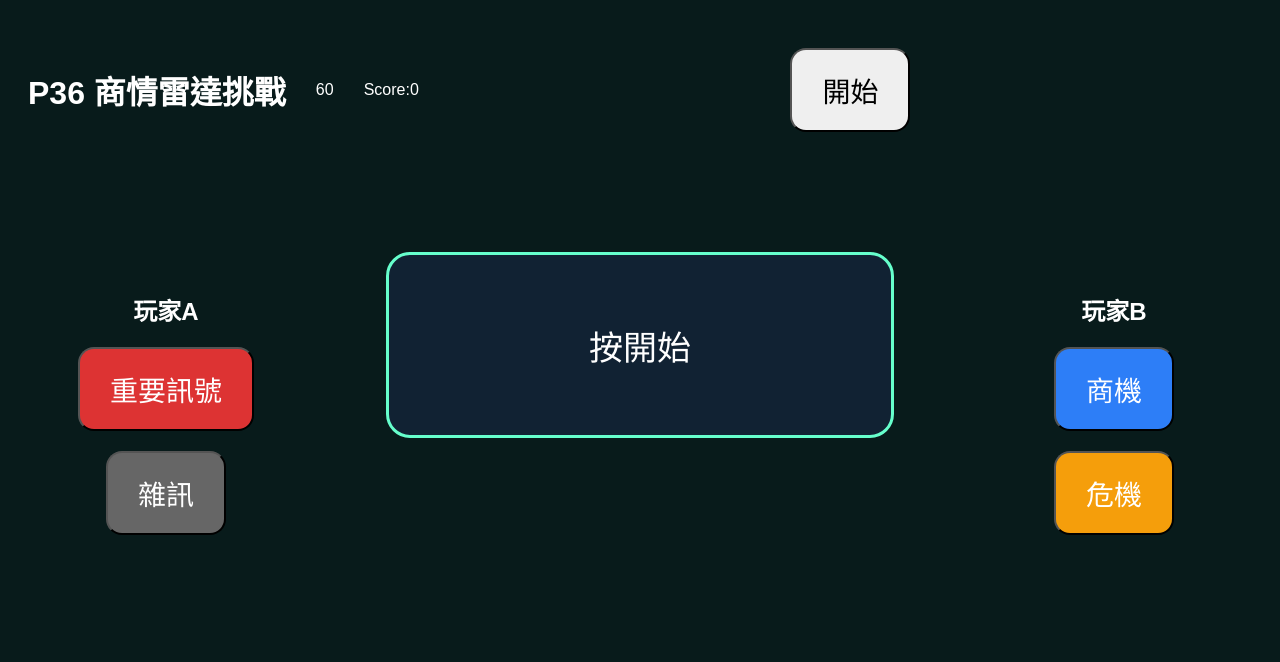
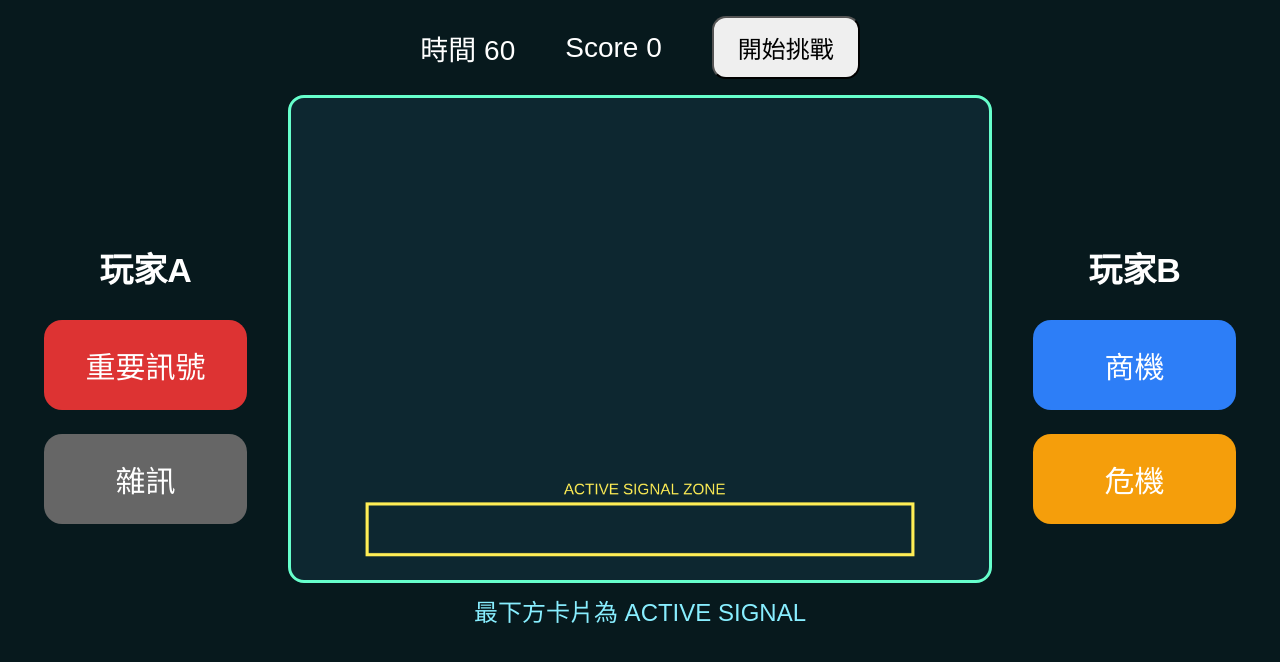
Before and after one commit to bagilu/P36, a plain HTML site: page index.html in a window 1280 px wide. Drawn offline with Linux system fonts and the light colour scheme.

Commit message:
Add files via upload

```diff
--- a/game.js
+++ b/game.js
@@ -1,72 +1,231 @@
+// P36 Arcade v2.1 Signal Conveyor
+// 本版仍先用本地題庫。下一版可改為從 Supabase ViewP36ActiveSignals 讀取。
 
-const signals=[
-{text:'競爭品牌降價20%',importance:'important',impact:'crisis'},
-{text:'環保商品搜尋量上升',importance:'important',impact:'opportunity'},
-{text:'CEO生日上新聞',importance:'noise',impact:'none'},
-{text:'港口罷工導致物流停擺',importance:'important',impact:'crisis'},
-{text:'產品開箱影片爆紅',importance:'important',impact:'opportunity'},
-{text:'粉專新增10個按讚',importance:'noise',impact:'none'}
+const bank = [
+  ['競爭品牌降價20%', 'important', 'crisis'],
+  ['競爭者退出市場', 'important', 'opportunity'],
+  ['回購率下降8%', 'important', 'crisis'],
+  ['環保商品搜尋量上升', 'important', 'opportunity'],
+  ['CEO生日上新聞', 'noise', 'none'],
+  ['粉專新增10個按讚', 'noise', 'none'],
+  ['港口罷工導致物流停擺', 'important', 'crisis'],
+  ['產品開箱影片爆紅', 'important', 'opportunity'],
+  ['AI工具降低營運成本', 'important', 'opportunity'],
+  ['新技術替代現有產品', 'important', 'crisis']
 ];
 
-let current=null;
-let score=0;
-let timer=60;
-let gameRunning=false;
-let awaitingImpact=false;
+const canvas = document.getElementById('gameCanvas');
+const ctx = canvas.getContext('2d');
 
-function randomSignal(){
- current=signals[Math.floor(Math.random()*signals.length)];
- document.getElementById('fallingBox').innerText=current.text;
- awaitingImpact=false;
+let signals = [];
+let score = 0;
+let timer = 60;
+let running = false;
+let spawnMs = 1000;
+let speed = 0.45;
+let lastSpawn = 0;
+let lastT = 0;
+
+const activeLine = 640;
+const activeHeight = 80;
+const bottomLimit = 720;
+
+function makeSignal() {
+  const q = bank[Math.floor(Math.random() * bank.length)];
+  signals.push({
+    text: q[0],
+    importance: q[1],
+    impact: q[2],
+    y: -70,
+    state: 'fall',
+    flash: 0,
+    color: null,
+    awaitImpact: false,
+    alpha: 1
+  });
 }
 
-function startGame(){
-score=0; timer=60; gameRunning=true;
-updateScore();
-randomSignal();
-let t=setInterval(()=>{
- timer--;
- document.getElementById('timer').innerText=timer;
- if(timer<=0){
-  clearInterval(t);
-  gameRunning=false;
-  document.getElementById('status').innerText='遊戲結束';
- }
-},1000);
+function startGame() {
+  signals = [];
+  score = 0;
+  timer = 60;
+  running = true;
+  spawnMs = 1000;
+  speed = 0.45;
+  document.getElementById('timer').innerText = timer;
+  updateScore();
+  lastSpawn = performance.now();
+  lastT = performance.now();
+  requestAnimationFrame(loop);
 
-let speed=4000;
-function loop(){
- if(!gameRunning)return;
- randomSignal();
- speed=Math.max(1800,speed-120);
- setTimeout(loop,speed);
-}
-setTimeout(loop,speed);
+  const clock = setInterval(() => {
+    if (!running) {
+      clearInterval(clock);
+      return;
+    }
+
+    timer--;
+    document.getElementById('timer').innerText = timer;
+
+    if (timer === 40) {
+      spawnMs = 850;
+      speed = 0.65;
+    }
+
+    if (timer === 20) {
+      spawnMs = 650;
+      speed = 0.90;
+    }
+
+    if (timer <= 0) {
+      running = false;
+      clearInterval(clock);
+    }
+  }, 1000);
 }
 
-function judgeImportance(ans){
-if(!gameRunning||!current)return;
-if(ans===current.importance){
- score+=10;
- document.getElementById('status').innerText='第一階段正確';
- if(ans==='important'){awaitingImpact=true; return;}
-}else{
- score-=5;
- document.getElementById('status').innerText='判斷錯誤';
-}
-updateScore();
-randomSignal();
+function activeSignal() {
+  const candidates = signals
+    .filter(s => s.state === 'fall' && s.y < activeLine + activeHeight)
+    .sort((a, b) => b.y - a.y);
+
+  return candidates[0] || null;
 }
 
-function judgeImpact(ans){
-if(!awaitingImpact||!gameRunning)return;
-if(ans===current.impact){score+=10;document.getElementById('status').innerText='商機/危機正確';}
-else {score-=5;document.getElementById('status').innerText='第二階段錯誤';}
-awaitingImpact=false;
-updateScore();
-randomSignal();
+function judgeImportance(ans) {
+  if (!running) return;
+
+  const a = activeSignal();
+  if (!a) return;
+
+  if (ans === a.importance) {
+    if (ans === 'noise') {
+      markSignal(a, true);
+      score += 10;
+      updateScore();
+    } else {
+      a.awaitImpact = true;
+      a.color = '#355d8c';
+    }
+  } else {
+    markSignal(a, false);
+    score -= 5;
+    updateScore();
+  }
 }
 
-function updateScore(){
-document.getElementById('score').innerText='Score:'+score;
+function judgeImpact(ans) {
+  if (!running) return;
+
+  const a = activeSignal();
+  if (!a || !a.awaitImpact) return;
+
+  if (ans === a.impact) {
+    markSignal(a, true);
+    score += 10;
+  } else {
+    markSignal(a, false);
+    score -= 5;
+  }
+
+  updateScore();
 }
+
+function markSignal(signal, ok) {
+  signal.state = 'flash';
+  signal.flash = 1000;
+  signal.color = ok ? '#00ff88' : '#ff3344';
+}
+
+function updateScore() {
+  document.getElementById('score').innerText = 'Score ' + score;
+}
+
+function drawCard(signal, isActive) {
+  ctx.save();
+  ctx.globalAlpha = signal.alpha;
+
+  const x = 170;
+  const w = 760;
+  const h = 64;
+
+  ctx.fillStyle = signal.color || (isActive ? '#1f6f8b' : '#163842');
+  ctx.fillRect(x, signal.y, w, h);
+
+  ctx.strokeStyle = isActive ? '#fff799' : '#66ffcc';
+  ctx.lineWidth = isActive ? 4 : 2;
+  ctx.strokeRect(x, signal.y, w, h);
+
+  if (signal.awaitImpact && signal.state === 'fall') {
+    ctx.fillStyle = '#fff799';
+    ctx.font = '22px Arial';
+    ctx.fillText('等待玩家B判斷', x + 560, signal.y + 42);
+  }
+
+  ctx.fillStyle = 'white';
+  ctx.font = '28px Arial';
+  ctx.fillText(signal.text, x + 30, signal.y + 40);
+
+  ctx.restore();
+}
+
+function loop(timestamp) {
+  if (!running) {
+    render();
+    return;
+  }
+
+  if (timestamp - lastSpawn > spawnMs) {
+    makeSignal();
+    lastSpawn = timestamp;
+  }
+
+  const dt = timestamp - lastT;
+  lastT = timestamp;
+
+  signals.forEach(s => {
+    if (s.state === 'fall') {
+      s.y += speed * dt;
+    }
+
+    if (s.state === 'flash') {
+      s.flash -= dt;
+      s.alpha = Math.max(0, s.flash / 1000);
+      if (s.flash <= 0) {
+        s.remove = true;
+      }
+    }
+
+    if (s.state === 'fall' && s.y > bottomLimit) {
+      markSignal(s, false);
+    }
+  });
+
+  signals = signals.filter(s => !s.remove);
+
+  render();
+  requestAnimationFrame(loop);
+}
+
+function render() {
+  ctx.clearRect(0, 0, canvas.width, canvas.height);
+
+  ctx.strokeStyle = '#ffee55';
+  ctx.lineWidth = 5;
+  ctx.strokeRect(120, activeLine, 860, activeHeight);
+
+  ctx.font = '24px Arial';
+  ctx.fillStyle = '#ffee55';
+  ctx.fillText('ACTIVE SIGNAL ZONE', 430, activeLine - 15);
+
+  const a = activeSignal();
+  signals.forEach(s => drawCard(s, s === a));
+
+  if (!running && timer <= 0) {
+    ctx.font = '64px Arial';
+    ctx.fillStyle = 'white';
+    ctx.fillText('GAME OVER', 360, 360);
+  }
+}
+
+render();
--- a/index.html
+++ b/index.html
@@ -1,32 +1,31 @@
 <!doctype html>
-<html lang='zh-Hant'>
+<html lang="zh-Hant">
 <head>
-<meta charset='utf-8'>
-<meta name='viewport' content='width=device-width,initial-scale=1'>
-<title>P36 商情雷達</title>
-<link rel='stylesheet' href='style.css'>
+<meta charset="utf-8">
+<meta name="viewport" content="width=device-width,initial-scale=1">
+<title>P36 商情雷達 Arcade</title>
+<link rel="stylesheet" href="style.css">
 </head>
 <body>
-<div class="topbar">
-<h1>P36 商情雷達挑戰</h1>
-<div id="timer">60</div>
-<div id="score">Score:0</div>
-<button onclick="startGame()">開始</button>
+<div class="hud">
+  <div>時間 <span id="timer">60</span></div>
+  <div id="score">Score 0</div>
+  <button onclick="startGame()">開始挑戰</button>
 </div>
 
-<div class="board">
-<div class="panel left">
+<div class="layout">
+  <div class="side">
     <h2>玩家A</h2>
     <button onclick="judgeImportance('important')">重要訊號</button>
     <button onclick="judgeImportance('noise')">雜訊</button>
   </div>
 
   <div class="center">
-<div id="fallingBox">按開始</div>
-<div id="status"></div>
+    <canvas id="gameCanvas" width="1100" height="760"></canvas>
+    <div class="legend">最下方卡片為 ACTIVE SIGNAL</div>
   </div>
 
-<div class="panel right">
+  <div class="side">
     <h2>玩家B</h2>
     <button onclick="judgeImpact('opportunity')">商機</button>
     <button onclick="judgeImpact('crisis')">危機</button>
--- a/style.css
+++ b/style.css
@@ -1,15 +1,88 @@
 
-body{font-family:Arial,sans-serif;background:#081b1b;color:#fff;text-align:center}
-.topbar{display:flex;gap:30px;justify-content:center;align-items:center;padding:20px}
-.board{display:grid;grid-template-columns:1fr 2fr 1fr;height:70vh}
-.panel{padding-top:100px}
-button{display:block;margin:20px auto;padding:20px 30px;font-size:28px;border-radius:16px}
-.left button:first-of-type{background:#d33;color:#fff}
-.left button:last-of-type{background:#666;color:#fff}
-.right button:first-of-type{background:#2d7ef7;color:#fff}
-.right button:last-of-type{background:#f59e0b;color:#fff}
-#fallingBox{
-margin:80px auto;width:70%;min-height:120px;background:#123;border:3px solid #66ffcc;
-display:flex;align-items:center;justify-content:center;font-size:34px;padding:30px;border-radius:24px
+body {
+  margin: 0;
+  background: #07191d;
+  color: white;
+  font-family: Arial, "Noto Sans TC", sans-serif;
+  overflow: hidden;
 }
-#status{font-size:28px;margin-top:30px}
+
+.hud {
+  display: flex;
+  justify-content: center;
+  gap: 50px;
+  padding: 16px;
+  font-size: 28px;
+  align-items: center;
+}
+
+.hud button {
+  font-size: 24px;
+  padding: 12px 24px;
+  border-radius: 14px;
+}
+
+.layout {
+  display: grid;
+  grid-template-columns: 1fr 2.4fr 1fr;
+  height: calc(100vh - 80px);
+}
+
+.side {
+  padding-top: 120px;
+  text-align: center;
+}
+
+.side h2 {
+  font-size: 34px;
+}
+
+.side button {
+  font-size: 30px;
+  padding: 22px 28px;
+  border-radius: 18px;
+  margin: 24px auto;
+  display: block;
+  width: 70%;
+  min-height: 90px;
+  color: white;
+  border: 0;
+}
+
+.side:first-child button:nth-of-type(1) {
+  background: #d33;
+}
+
+.side:first-child button:nth-of-type(2) {
+  background: #666;
+}
+
+.side:last-child button:nth-of-type(1) {
+  background: #2d7ef7;
+}
+
+.side:last-child button:nth-of-type(2) {
+  background: #f59e0b;
+}
+
+.center {
+  display: flex;
+  flex-direction: column;
+  align-items: center;
+}
+
+canvas {
+  background: #0d2730;
+  border: 3px solid #66ffcc;
+  border-radius: 16px;
+  display: block;
+  max-width: 100%;
+  max-height: calc(100vh - 130px);
+}
+
+.legend {
+  text-align: center;
+  padding: 10px;
+  font-size: 24px;
+  color: #8ef;
+}
```
Also changed, not shown: config.example.js (+4 -3 lines), 1 other file. Lines whose indentation alone changed are shown as unchanged.
